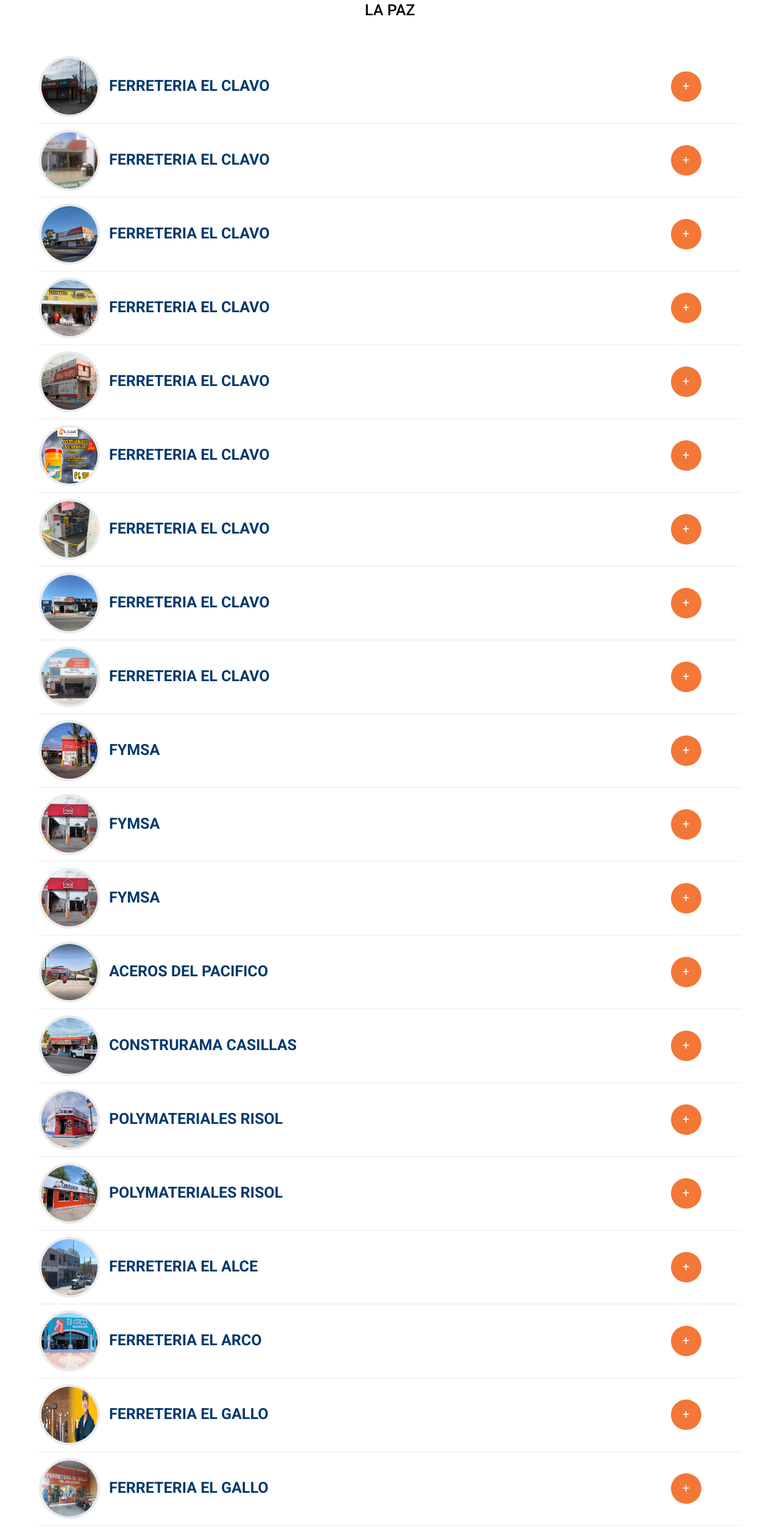
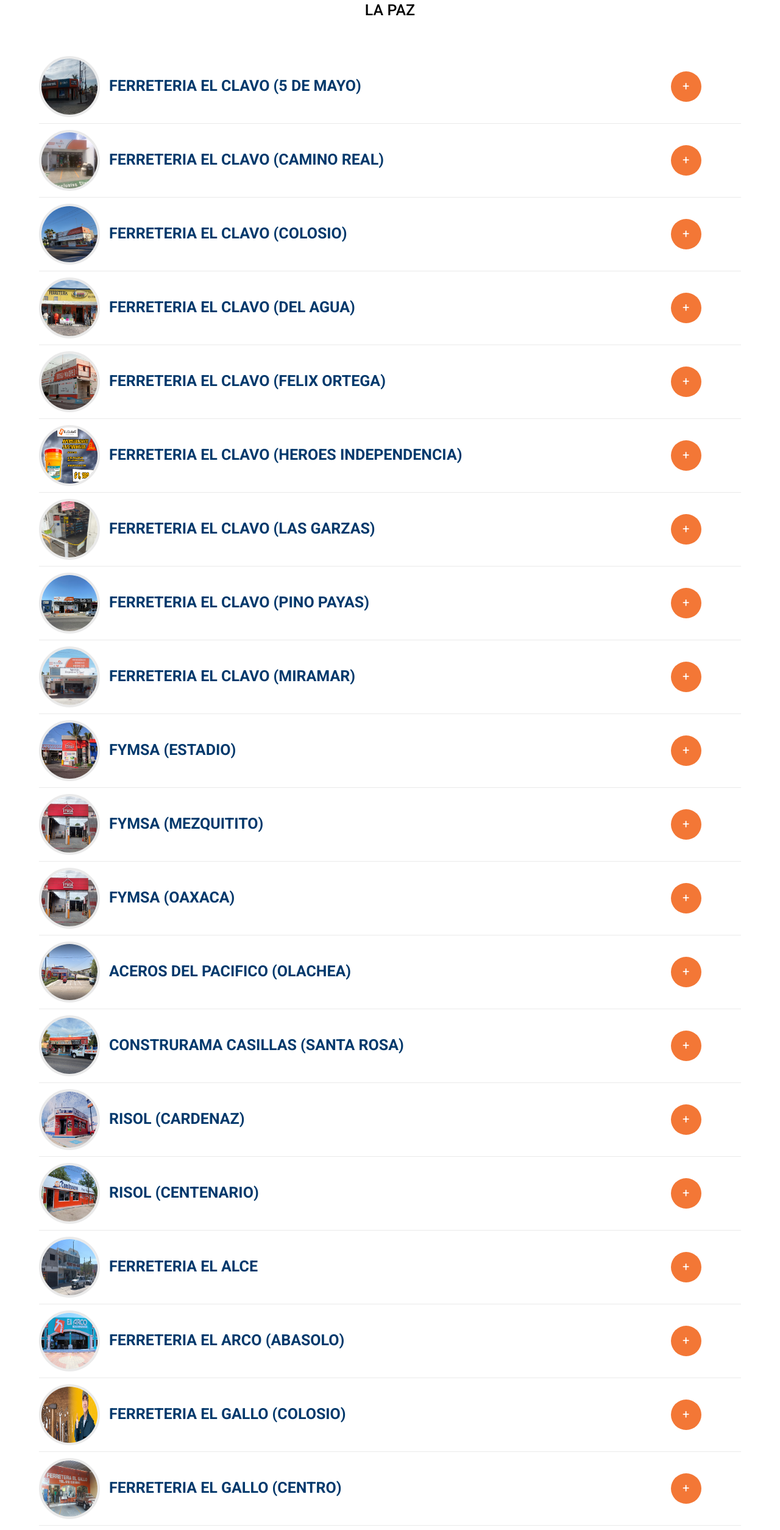
Before and after one commit to GMR027/solucionesEnAcero, a website: page src/pages/distribuidores.html in a window 1280 px wide. Shown: the part 198-2707 px from the top of the page at 61% size. Drawn offline with Linux system fonts and the light colour scheme; files that its build step writes are made by us from their sources.

Commit message:
Cambio distribuidores

```diff
--- a/src/pages/distribuidores.html
+++ b/src/pages/distribuidores.html
@@ -38,7 +38,7 @@
       <div class="distribuidor-header">
         <div>
           <img src="/src/img/distribuidores/lapaz/elClavo-laPaz-5mayo.jpg" alt="distribuidor">
-          <h4>Ferreteria el Clavo</h4>
+          <h4>Ferreteria el Clavo (5 de mayo)</h4>
         </div>
         <button class="info-btn roundButton" data-target="dist-7">+</button>
       </div>
@@ -57,7 +57,7 @@
       <div class="distribuidor-header">
         <div>
           <img src="/src/img/distribuidores/lapaz/elClavo-laPaz-caminoReal.jpg" alt="distribuidor">
-          <h4>Ferreteria el Clavo</h4>
+          <h4>Ferreteria el Clavo (Camino Real)</h4>
         </div>
         <button class="info-btn roundButton" data-target="dist-8">+</button>
       </div>
@@ -76,7 +76,7 @@
       <div class="distribuidor-header">
         <div>
           <img src="/src/img/distribuidores/lapaz/elClavo-laPaz-carabineros.jpg" alt="distribuidor">
-          <h4>Ferreteria el Clavo</h4>
+          <h4>Ferreteria el Clavo (Colosio)</h4>
         </div>
         <button class="info-btn roundButton" data-target="dist-9">+</button>
       </div>
@@ -95,7 +95,7 @@
       <div class="distribuidor-header">
         <div>
           <img src="/src/img/distribuidores/lapaz/elClavo-laPaz-delAgua.jpg" alt="distribuidor">
-          <h4>Ferreteria el Clavo</h4>
+          <h4>Ferreteria el Clavo (Del Agua)</h4>
         </div>
         <button class="info-btn roundButton" data-target="dist-10">+</button>
       </div>
@@ -115,7 +115,7 @@
       <div class="distribuidor-header">
         <div>
           <img src="/src/img/distribuidores/lapaz/elClavo-laPaz-felixOrtega.jpg" alt="distribuidor">
-          <h4>Ferreteria el Clavo</h4>
+          <h4>Ferreteria el Clavo (Felix Ortega)</h4>
         </div>
         <button class="info-btn roundButton" data-target="dist-11">+</button>
       </div>
@@ -134,7 +134,7 @@
       <div class="distribuidor-header">
         <div>
           <img src="/src/img/distribuidores/lapaz/elClavo-laPaz-heroesIndependencia.png" alt="distribuidor">
-          <h4>Ferreteria el Clavo</h4>
+          <h4>Ferreteria el Clavo (Heroes Independencia)</h4>
         </div>
         <button class="info-btn roundButton" data-target="dist-12">+</button>
       </div>
@@ -153,7 +153,7 @@
       <div class="distribuidor-header">
         <div>
           <img src="/src/img/distribuidores/lapaz/elClavo-laPaz-luisDonaldo.jpg" alt="distribuidor">
-          <h4>Ferreteria el Clavo</h4>
+          <h4>Ferreteria el Clavo (Las Garzas)</h4>
         </div>
         <button class="info-btn roundButton" data-target="dist-13">+</button>
       </div>
@@ -172,7 +172,7 @@
       <div class="distribuidor-header">
         <div>
           <img src="/src/img/distribuidores/lapaz/elClavo-laPaz-pinoPayas.jpg" alt="distribuidor">
-          <h4>Ferreteria el Clavo</h4>
+          <h4>Ferreteria el Clavo (Pino Payas)</h4>
         </div>
         <button class="info-btn roundButton" data-target="dist-14">+</button>
       </div>
@@ -191,7 +191,7 @@
       <div class="distribuidor-header">
         <div>
           <img src="/src/img/distribuidores/lapaz/elClavo-laPaz-miramar.jpg" alt="distribuidor">
-          <h4>Ferreteria el Clavo</h4>
+          <h4>Ferreteria el Clavo (Miramar)</h4>
         </div>
         <button class="info-btn roundButton" data-target="dist-15">+</button>
       </div>
@@ -210,7 +210,7 @@
       <div class="distribuidor-header">
         <div>
           <img src="/src/img/distribuidores/lapaz/fymsa-lapaz-estadio.jpg" alt="distribuidor">
-          <h4>Fymsa</h4>
+          <h4>Fymsa (Estadio)</h4>
         </div>
         <button class="info-btn roundButton" data-target="dist-31">+</button>
       </div>
@@ -229,7 +229,7 @@
       <div class="distribuidor-header">
         <div>
           <img src="/src/img/distribuidores/lapaz/fymsa-lapaz-mezquite.jpg" alt="distribuidor">
-          <h4>Fymsa</h4>
+          <h4>Fymsa (Mezquitito)</h4>
         </div>
         <button class="info-btn roundButton" data-target="dist-32">+</button>
       </div>
@@ -248,7 +248,7 @@
       <div class="distribuidor-header">
         <div>
           <img src="/src/img/distribuidores/lapaz/fymsa-lapaz-mezquite.jpg" alt="distribuidor">
-          <h4>Fymsa</h4>
+          <h4>Fymsa (Oaxaca)</h4>
         </div>
         <button class="info-btn roundButton" data-target="dist-33">+</button>
       </div>
@@ -267,7 +267,7 @@
       <div class="distribuidor-header">
         <div>
           <img src="/src/img/distribuidores/lapaz/acerosPacifico-lapaz-olachea.png" alt="distribuidor">
-          <h4>Aceros del pacifico</h4>
+          <h4>Aceros del pacifico (Olachea)</h4>
         </div>
         <button class="info-btn roundButton" data-target="dist-3">+</button>
       </div>
@@ -286,7 +286,7 @@
       <div class="distribuidor-header">
         <div>
           <img src="/src/img/distribuidores/lapaz/casillas-laPaz-padreEusebio.jpg" alt="distribuidor">
-          <h4>Construrama casillas</h4>
+          <h4>Construrama casillas (Santa Rosa)</h4>
         </div>
         <button class="info-btn roundButton" data-target="dist-4">+</button>
       </div>
@@ -305,7 +305,7 @@
       <div class="distribuidor-header">
         <div>
           <img src="/src/img/distribuidores/lapaz/risol-lapaz-Cardenas.jpg" alt="distribuidor">
-          <h4>Polymateriales Risol</h4>
+          <h4>Risol (Cardenaz)</h4>
         </div>
         <button class="info-btn roundButton" data-target="dist-28">+</button>
       </div>
@@ -324,7 +324,7 @@
       <div class="distribuidor-header">
         <div>
           <img src="/src/img/distribuidores/lapaz/risol-lapaz-centenario.jpg" alt="distribuidor">
-          <h4>Polymateriales Risol</h4>
+          <h4>Risol (Centenario)</h4>
         </div>
         <button class="info-btn roundButton" data-target="dist-29">+</button>
       </div>
@@ -362,7 +362,7 @@
       <div class="distribuidor-header">
         <div>
           <img src="/src/img/distribuidores/lapaz/elArco-lapaz-Abasolo.JPG" alt="distribuidor">
-          <h4>Ferreteria el Arco</h4>
+          <h4>Ferreteria el Arco (Abasolo)</h4>
         </div>
         <button class="info-btn roundButton" data-target="dist-6">+</button>
       </div>
@@ -381,7 +381,7 @@
       <div class="distribuidor-header">
         <div>
           <img src="/src/img/distribuidores/lapaz/elgallo-laPaz-colosio.jpg" alt="distribuidor">
-          <h4>Ferreteria el Gallo</h4>
+          <h4>Ferreteria el Gallo (Colosio)</h4>
         </div>
         <button class="info-btn roundButton" data-target="dist-16">+</button>
       </div>
@@ -400,7 +400,7 @@
       <div class="distribuidor-header">
         <div>
           <img src="/src/img/distribuidores/lapaz/elgallo-laPaz-elCentro.jpg" alt="distribuidor">
-          <h4>Ferreteria el Gallo</h4>
+          <h4>Ferreteria el Gallo (Centro)</h4>
         </div>
         <button class="info-btn roundButton" data-target="dist-17">+</button>
       </div>
@@ -457,7 +457,7 @@
       <div class="distribuidor-header">
         <div>
           <img src="/src/img/distribuidores/lapaz/ferrHermosillo-lapaz-caminoreal.jpg" alt="distribuidor">
-          <h4>Ferreteria Hermosillo</h4>
+          <h4>Ferreteria Hermosillo (Camino Real)</h4>
         </div>
         <button class="info-btn roundButton" data-target="dist-20">+</button>
       </div>
@@ -476,7 +476,7 @@
       <div class="distribuidor-header">
         <div>
           <img src="/src/img/distribuidores/lapaz/ferrHermosillo-lapaz-transpeninsular.jpg" alt="distribuidor">
-          <h4>Ferreteria Hermosillo</h4>
+          <h4>Ferreteria Hermosillo (Transpeninsular)</h4>
         </div>
         <button class="info-btn roundButton" data-target="dist-21">+</button>
       </div>
@@ -495,7 +495,7 @@
       <div class="distribuidor-header">
         <div>
           <img src="/src/img/distribuidores/lapaz/idicom-lapaz-abasolo.JPG" alt="distribuidor">
-          <h4>Idicom</h4>
+          <h4>Idicom (Abasolo)</h4>
         </div>
         <button class="info-btn roundButton" data-target="dist-22">+</button>
       </div>
@@ -514,7 +514,7 @@
       <div class="distribuidor-header">
         <div>
           <img src="/src/img/distribuidores/lapaz/idicom-lapaz-ortiz.JPG" alt="distribuidor">
-          <h4>Idicom</h4>
+          <h4>Idicom (Josefa Ortiz)</h4>
         </div>
         <button class="info-btn roundButton" data-target="dist-23">+</button>
       </div>
@@ -533,7 +533,7 @@
       <div class="distribuidor-header">
         <div>
           <img src="/src/img/distribuidores/lapaz/losJoaquines-lapaz-dianaLaura.jpg" alt="distribuidor">
-          <h4>Ferreteria los Joaquines</h4>
+          <h4>Ferreteria los Joaquines (Diana Laura)</h4>
         </div>
         <button class="info-btn roundButton" data-target="dist-24">+</button>
       </div>
@@ -552,7 +552,7 @@
       <div class="distribuidor-header">
         <div>
           <img src="/src/img/distribuidores/lapaz/losJoaquines-lapaz-los olivos.jpg" alt="distribuidor">
-          <h4>Ferreteria los Joaquines</h4>
+          <h4>Ferreteria los Joaquines (Los Olivos)</h4>
         </div>
         <button class="info-btn roundButton" data-target="dist-25">+</button>
       </div>
@@ -570,7 +570,7 @@
     <div class="distribuidor">
       <div class="distribuidor-header">
         <div>
-          <img src="/src/img/distribuidores/lapaz/orduño-lapaz-constituyentes.jpeg" alt="distribuidor">
+          <img src="/src/img/distribuidores/lapaz/ordunio-lapaz-constituyentes.jpeg" alt="distribuidor">
           <h4>Ferreteria Orduño</h4>
         </div>
         <button class="info-btn roundButton" data-target="dist-26">+</button>
@@ -589,7 +589,7 @@
     <div class="distribuidor">
       <div class="distribuidor-header">
         <div>
-          <img src="/src/img/distribuidores/lapaz/polibaños-lapaz-16septiembre.jpg" alt="distribuidor">
+          <img src="/src/img/distribuidores/lapaz/polibanos-lapaz-16septiembre.jpg" alt="distribuidor">
           <h4>Polibaños</h4>
         </div>
         <button class="info-btn roundButton" data-target="dist-27">+</button>
@@ -613,7 +613,7 @@
       <div class="distribuidor-header">
         <div>
           <img src="/src/img/distribuidores/sanLucas/fymsa-sanLucas-lagunitas.JPG" alt="distribuidor">
-          <h4>Fymsa</h4>
+          <h4>Fymsa (Lagunitas)</h4>
         </div>
         <button class="info-btn roundButton" data-target="dist-35">+</button>
       </div>
@@ -632,7 +632,7 @@
       <div class="distribuidor-header">
         <div>
           <img src="/src/img/distribuidores/sanLucas/fymsa-sanLucas-sanLucas.JPG" alt="distribuidor">
-          <h4>Fymsa</h4>
+          <h4>Fymsa (El arenal)</h4>
         </div>
         <button class="info-btn roundButton" data-target="dist-36">+</button>
       </div>
@@ -651,7 +651,7 @@
       <div class="distribuidor-header">
         <div>
           <img src="/src/img/distribuidores/sanLucas/AcerosPacifico-sanLucas-florPita.png" alt="distribuidor">
-          <h4>Aceros del Pacifico</h4>
+          <h4>Aceros del Pacifico (Flor Pitahaya)</h4>
         </div>
         <button class="info-btn roundButton" data-target="dist-31">+</button>
       </div>
@@ -670,7 +670,7 @@
       <div class="distribuidor-header">
         <div>
           <img src="/src/img/distribuidores/sanLucas/AcerosPacifico-sanLucas-tamaral.jpg" alt="distribuidor">
-          <h4>Aceros del Pacifico</h4>
+          <h4>Aceros del Pacifico (Tamaral)</h4>
         </div>
         <button class="info-btn roundButton" data-target="dist-32">+</button>
       </div>
@@ -712,7 +712,7 @@
       <div class="distribuidor-header">
         <div>
           <img src="/src/img/distribuidores/sanJose/fymsa-sanJose-transpeninsular.jpg" alt="distribuidor">
-          <h4>Fymsa</h4>
+          <h4>Fymsa (San Jose Transpeninsular)</h4>
         </div>
         <button class="info-btn roundButton" data-target="dist-37">+</button>
       </div>
@@ -731,7 +731,7 @@
       <div class="distribuidor-header">
         <div>
           <img src="/src/img/distribuidores/sanJose/fymsa-sanJose-lasVeredas.jpeg" alt="distribuidor">
-          <h4>Fymsa</h4>
+          <h4>Fymsa (Las veredas)</h4>
         </div>
         <button class="info-btn roundButton" data-target="dist-38">+</button>
       </div>
@@ -750,7 +750,7 @@
       <div class="distribuidor-header">
         <div>
           <img src="/src/img/distribuidores/sanJose/AcerosPacifico-sanjose-centro.jpg" alt="distribuidor">
-          <h4>Aceros del Pacifico</h4>
+          <h4>Aceros del Pacifico (Centro)</h4>
         </div>
         <button class="info-btn roundButton" data-target="dist-34">+</button>
       </div>
@@ -805,7 +805,7 @@
       <div class="distribuidor-header">
         <div>
           <img src="/src/img/distribuidores/cdConstitucion/reforma-constitucion-reforma.jpg" alt="distribuidor">
-          <h4>Grupo reforma</h4>
+          <h4>Grupo reforma (Matriz)</h4>
         </div>
         <button class="info-btn roundButton" data-target="dist-1">+</button>
       </div>
@@ -824,7 +824,7 @@
       <div class="distribuidor-header">
         <div>
           <img src="/src/img/distribuidores/cdConstitucion/reforma-constitucion-madero.jpg" alt="distribuidor">
-          <h4>Grupo reforma</h4>
+          <h4>Grupo reforma (Madero)</h4>
         </div>
         <button class="info-btn roundButton" data-target="dist-2">+</button>
       </div>
@@ -847,7 +847,7 @@
       <div class="distribuidor-header">
         <div>
           <img src="/src/img/distribuidores/loreto/reforma-loreto.jpg" alt="distribuidor">
-          <h4>Grupo reforma</h4>
+          <h4>Grupo reforma (Cetro)</h4>
         </div>
         <button class="info-btn roundButton" data-target="dist-0">+</button>
       </div>
```
Also changed, not shown: 5 other files.
